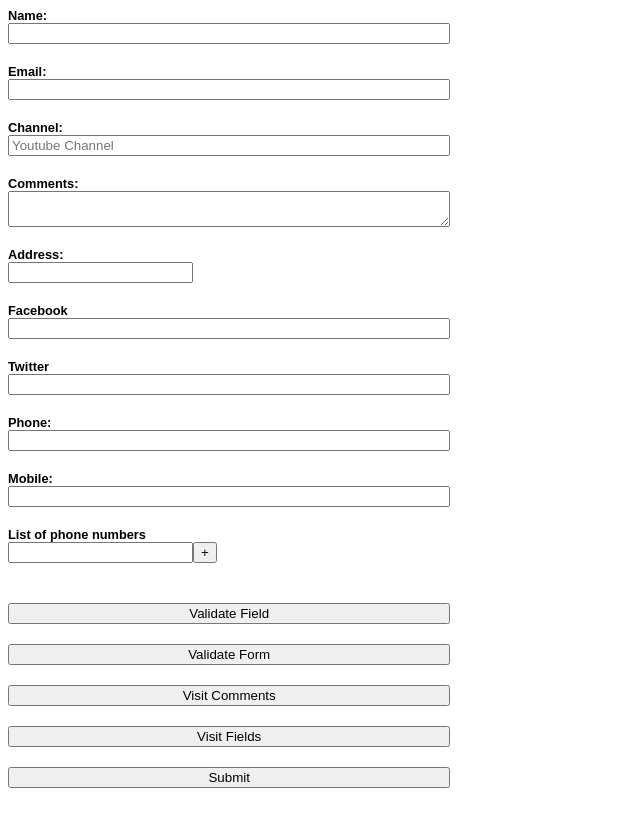
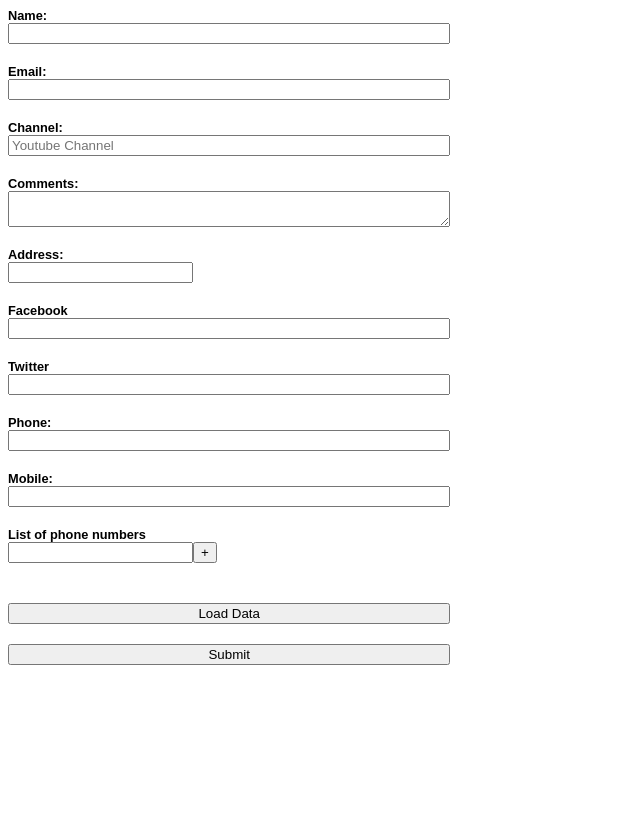
Before and after one commit to jeromeski/formik-demo-1, a React (Create React App) app: page / in a window 1280 px wide. Shown: the whole page, without its empty margins (0-640 px from the left). Built offline with nearby package versions, Linux system fonts and the light colour scheme.

Commit message:
Load Saved Data apiResValues, useState,  enableReinitialize

```diff
--- a/src/YoutubeForm.js
+++ b/src/YoutubeForm.js
@@ -4,6 +4,7 @@ import * as Yup from 'yup';
 import { FontAwesomeIcon } from '@fortawesome/react-fontawesome'
 import { faCheckCircle } from '@fortawesome/free-regular-svg-icons'
 import TextError from './TextError';
+import { useState } from 'react';
 
 
 const initialValues = {
@@ -17,6 +18,20 @@ const initialValues = {
     twitter: ""
   },
   phoneNumbers: ["",""],
+  phNumbers: [""]
+}
+
+const apiResValues = {
+  name: "Jerome Gee",
+  email: "jeromegee@gmail.com",
+  channel: "TheRealJeromeG",
+  comments: "Hello Foo, Hi Baz",
+  address: "B15 L9 Rome St Palmera 4",
+  social: {
+    facebook: "facebook.com",
+    twitter: "twitter.com"
+  },
+  phoneNumbers: ["123","456"],
   phNumbers: [""]
 }
 
@@ -62,15 +77,17 @@ const validateComments = value  => {
 
 
 function YoutubeForm() {
+  const [formValues, setFormValues] = useState(null)
 
   return (
     <Formik
-      initialValues={initialValues}
+      initialValues={formValues || initialValues}
       validationSchema={validationSchema}
       onSubmit={onSubmit}
       // validateOnChange={false}
       // validateOnBlur={false}
       // validateOnMount
+      enableReinitialize
     >
       {({errors, touched, ...formik}) => {
         // console.log(formik, '\n', "errors :",errors, '\n' , "touched :", touched)
@@ -200,7 +217,7 @@ function YoutubeForm() {
           {!errors.email && touched.email ? <div><FontAwesomeIcon icon={faCheckCircle} size="xs" className="mr-2" /><small>Email is validated</small></div> : null}
           {!errors.channel && touched.channel ? <div><FontAwesomeIcon icon={faCheckCircle} size="xs" className="mr-2" /><small>Channel is validated</small></div> : null}
         </div>
-        <button type="button" onClick={() => formik.validateField('comments')}>Validate Field</button>
+        {/* <button type="button" onClick={() => formik.validateField('comments')}>Validate Field</button>
         <button type="button" onClick={() => formik.validateForm()}>Validate Form</button>
         <button type="button" onClick={() => formik.setFieldTouched('comments')}>Visit Comments</button>
         <button type="button" onClick={() => formik.setTouched({
@@ -208,13 +225,16 @@ function YoutubeForm() {
           email: true,
           channel: true,
           comments: true
-        })}>Visit Fields</button>
+        })}>Visit Fields</button> */}
+        <button type="button" onClick={() => setFormValues(apiResValues)}>
+          Load Data
+        </button>
         <button
           type="submit"
           disabled={!formik.isValid || formik.isSubmitting}
           >
             Submit
-          </button>
+        </button>
       </Form>}}
     </Formik>
   )
```
